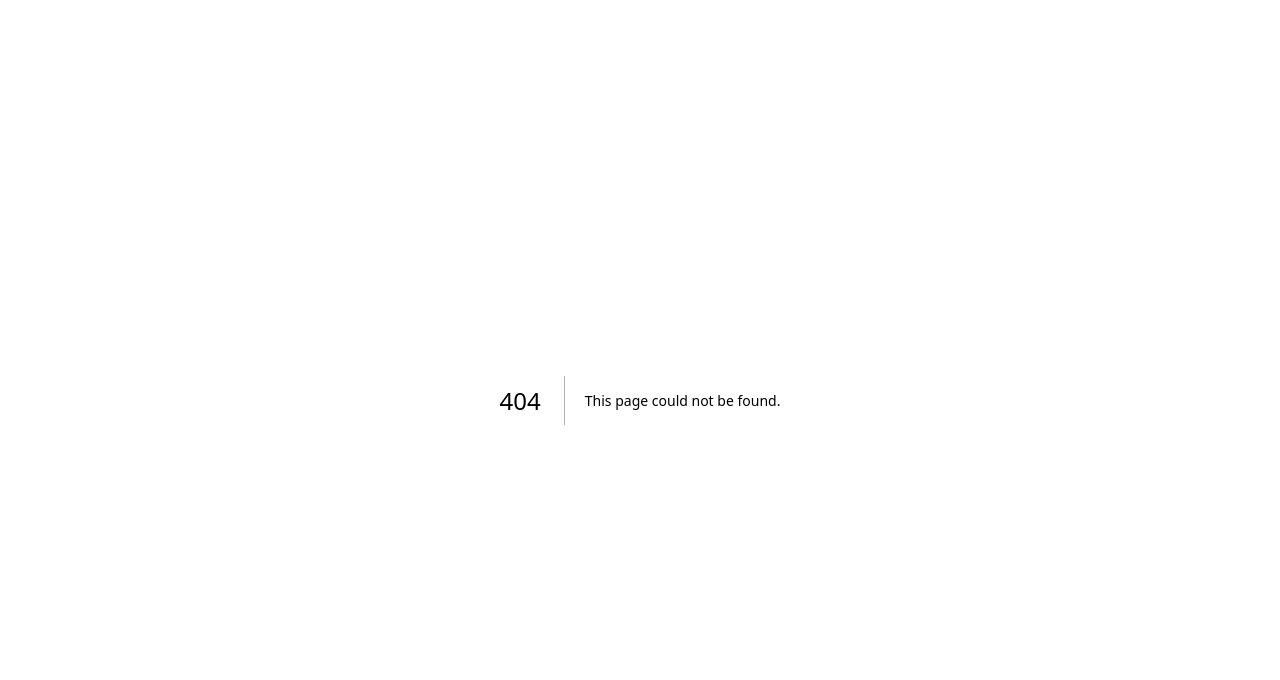
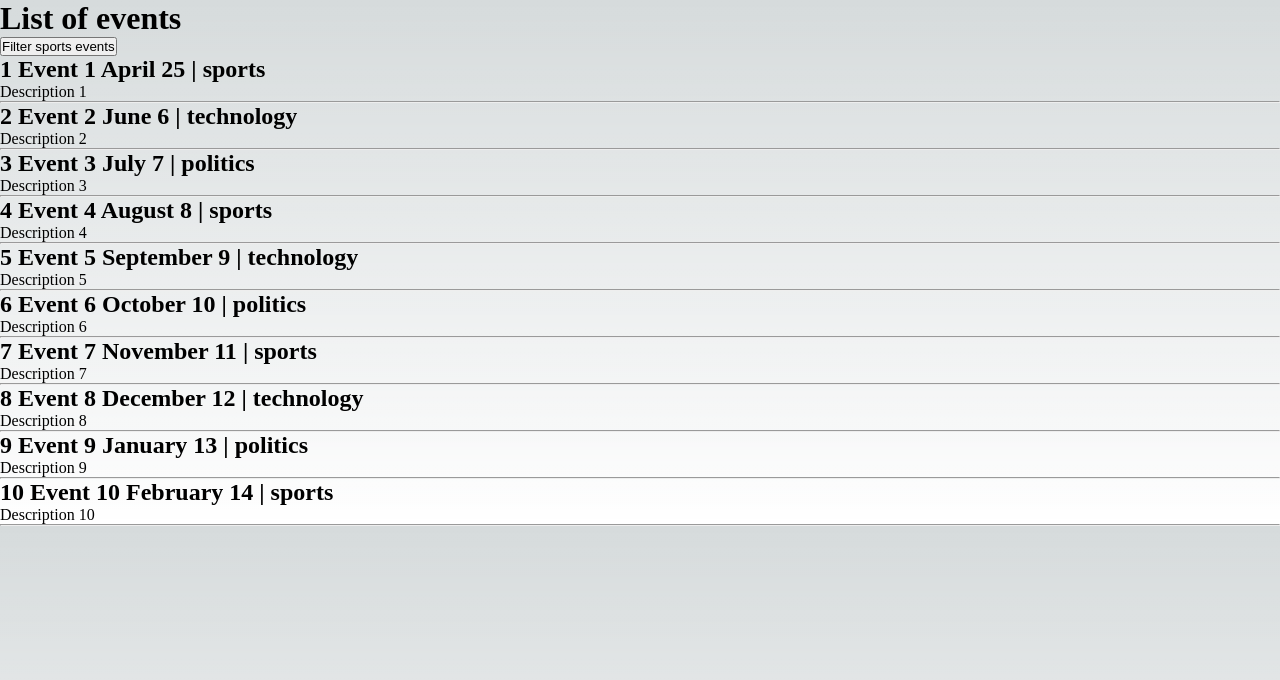
Before and after one commit to bintibhatt/next-prerendering, a Next.js app: page /events in a window 1280 px wide. Before the commit this address had no page. Shown: the top 680 px of the page. Built offline with nearby package versions, Linux system fonts and the light colour scheme; data requests are answered from the project's data file.

Commit message:
Pre rendering + Client side Data Fetching Hands-on

```diff
--- a/db.json
+++ b/db.json
@@ -1,4 +1,76 @@
 {
+  "events": [
+    {
+      "id": "1",
+      "title": "Event 1",
+      "description": "Description 1",
+      "category": "sports",
+      "date": "April 25"
+    },
+    {
+      "id": "2",
+      "title": "Event 2",
+      "description": "Description 2",
+      "category": "technology",
+      "date": "June 6"
+    },
+    {
+      "id": "3",
+      "title": "Event 3",
+      "description": "Description 3",
+      "category": "politics",
+      "date": "July 7"
+    },
+    {
+      "id": "4",
+      "title": "Event 4",
+      "description": "Description 4",
+      "category": "sports",
+      "date": "August 8"
+    },
+    {
+      "id": "5",
+      "title": "Event 5",
+      "description": "Description 5",
+      "category": "technology",
+      "date": "September 9"
+    },
+    {
+      "id": "6",
+      "title": "Event 6",
+      "description": "Description 6",
+      "category": "politics",
+      "date": "October 10"
+    },
+    {
+      "id": "7",
+      "title": "Event 7",
+      "description": "Description 7",
+      "category": "sports",
+      "date": "November 11"
+    },
+    {
+      "id": "8",
+      "title": "Event 8",
+      "description": "Description 8",
+      "category": "technology",
+      "date": "December 12"
+    },
+    {
+      "id": "9",
+      "title": "Event 9",
+      "description": "Description 9",
+      "category": "politics",
+      "date": "January 13"
+    },
+    {
+      "id": "10",
+      "title": "Event 10",
+      "description": "Description 10",
+      "category": "sports",
+      "date": "February 14"
+    }
+  ],
   "dashboard": {
     "posts": 5,
     "likes": 170,
--- /dev/null
+++ b/src/pages/events.js
@@ -0,0 +1,55 @@
+import { useState } from "react";
+import { useRouter } from "next/router";
+
+function EventList({ eventList }) {
+  const [events, setEvents] = useState(eventList);
+  const router = useRouter();
+
+  const fetchSportsEvents = async () => {
+    const response = await fetch(
+      "http://localhost:4000/events?category=sports"
+    );
+    const data = await response.json();
+
+    setEvents(data);
+    router.push("/events?category=sports", undefined, { shallow: true });
+  };
+
+  return (
+    <div>
+      <h1>List of events</h1>
+
+      <button onClick={fetchSportsEvents}>Filter sports events</button>
+
+      {events.map((event) => {
+        return (
+          <div key={event.id}>
+            <h2>
+              {event.id} {event.title} {event.date} | {event.category}
+            </h2>
+            <p>{event.description}</p>
+            <hr />
+          </div>
+        );
+      })}
+    </div>
+  );
+}
+
+export default EventList;
+
+export async function getServerSideProps(context) {
+  const { query } = context;
+  const { category } = query;
+  const queryString = category ? `category=sports` : "";
+  const response = await fetch(`http://localhost:4000/events/?${queryString}`);
+  console.log(response);
+  const data = await response.json();
+  console.log(data);
+
+  return {
+    props: {
+      eventList: data,
+    },
+  };
+}
```
